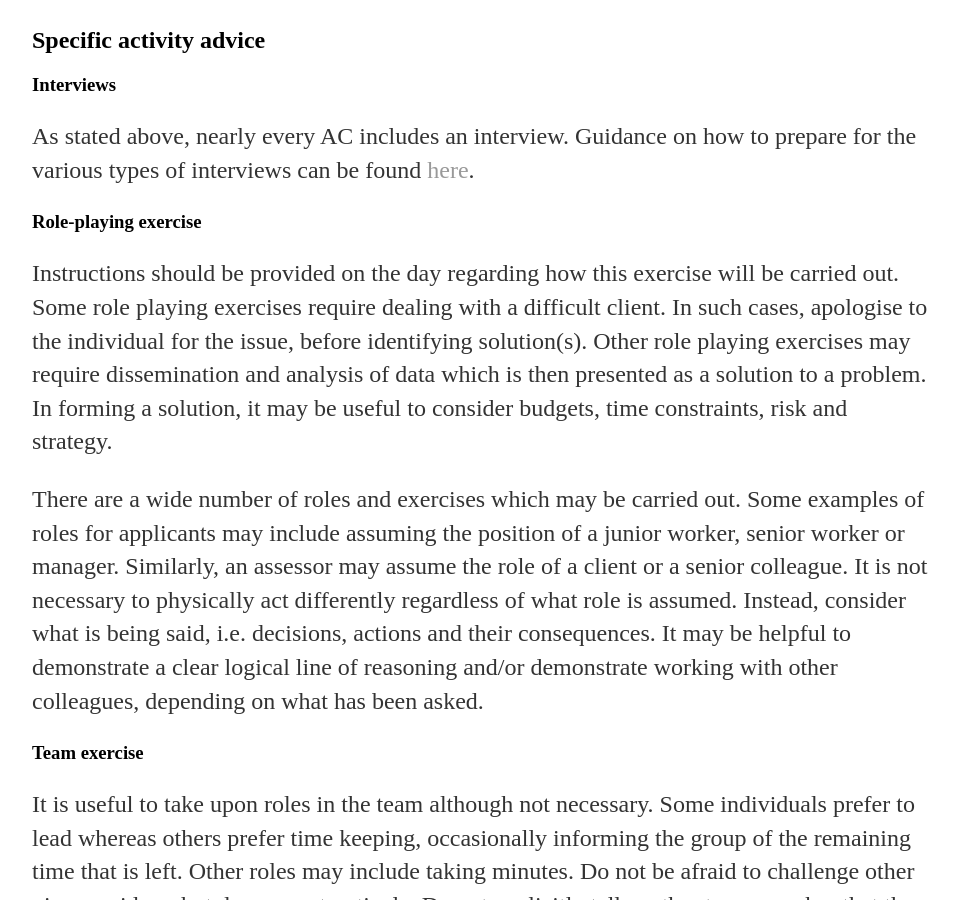
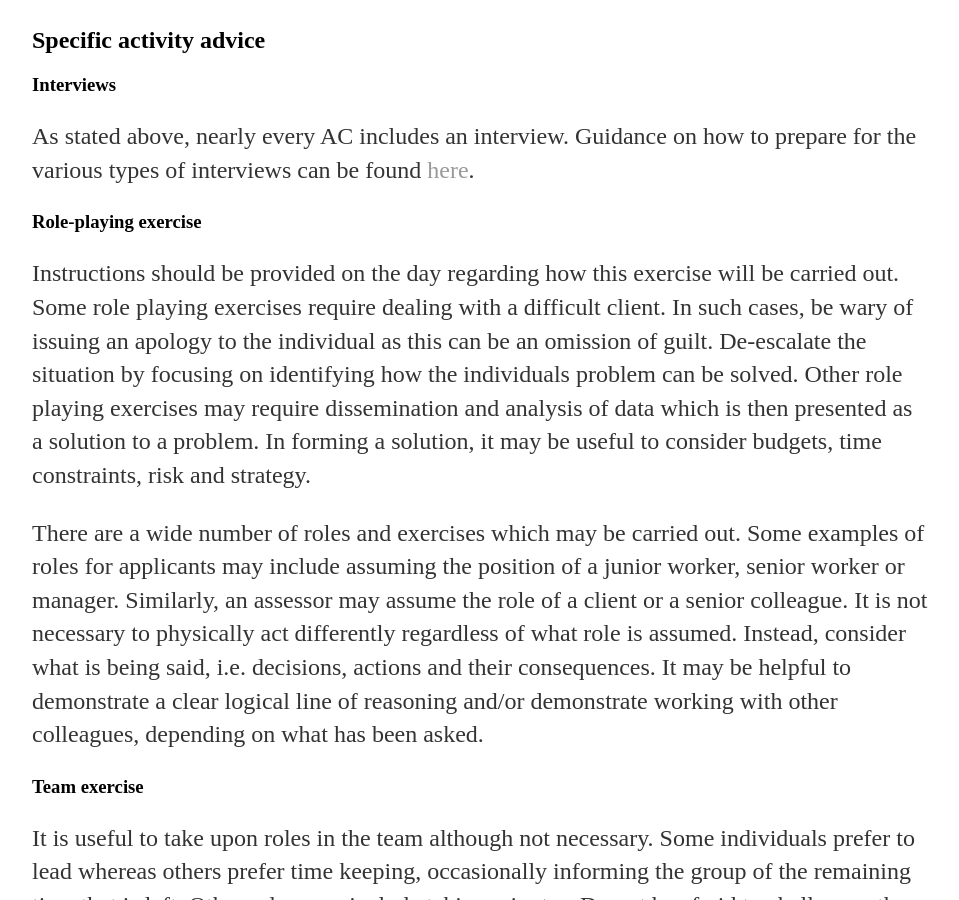
Before and after one commit to pa5411/Graduate-Job-Help, a Jekyll site: the page built from assessmentcentres.html, in a window 1280 px wide and 900 px high, scrolled down 1365 px. Shown: the whole window, without its empty margins (160-1119 px from the left). Built offline with Jekyll 4.4.1, drawn with Linux system fonts in a browser that asks for light colours.

Commit message:
ammend role playing part of AC guide

```diff
--- a/assessmentcentres.html
+++ b/assessmentcentres.html
@@ -24,7 +24,7 @@ date: 2021-06-19
 
 		<h3> Role-playing exercise </h3>
 
-		<p> Instructions should be provided on the day regarding how this exercise will be carried out. Some role playing exercises require dealing with a difficult client. In such cases, apologise to the individual for the issue, before identifying solution(s). Other role playing exercises may require dissemination and analysis of data which is then presented as a solution to a problem. In forming a solution, it may be useful to consider budgets, time constraints, risk and strategy. </p>
+		<p> Instructions should be provided on the day regarding how this exercise will be carried out. Some role playing exercises require dealing with a difficult client. In such cases, be wary of issuing an apology to the individual as this can be an omission of guilt. De-escalate the situation by focusing on identifying how the individuals problem can be solved. Other role playing exercises may require dissemination and analysis of data which is then presented as a solution to a problem. In forming a solution, it may be useful to consider budgets, time constraints, risk and strategy. </p>
 
 		<p> There are a wide number of roles and exercises which may be carried out. Some examples of roles for applicants may include assuming the position of a junior worker, senior worker or manager. Similarly, an assessor may assume the role of a client or a senior colleague. It is not necessary to physically act differently regardless of what role is assumed. Instead, consider what is being said, i.e. decisions, actions and their consequences. It may be helpful to demonstrate a clear logical line of reasoning and/or demonstrate working with other colleagues, depending on what has been asked. </p>
 
```
